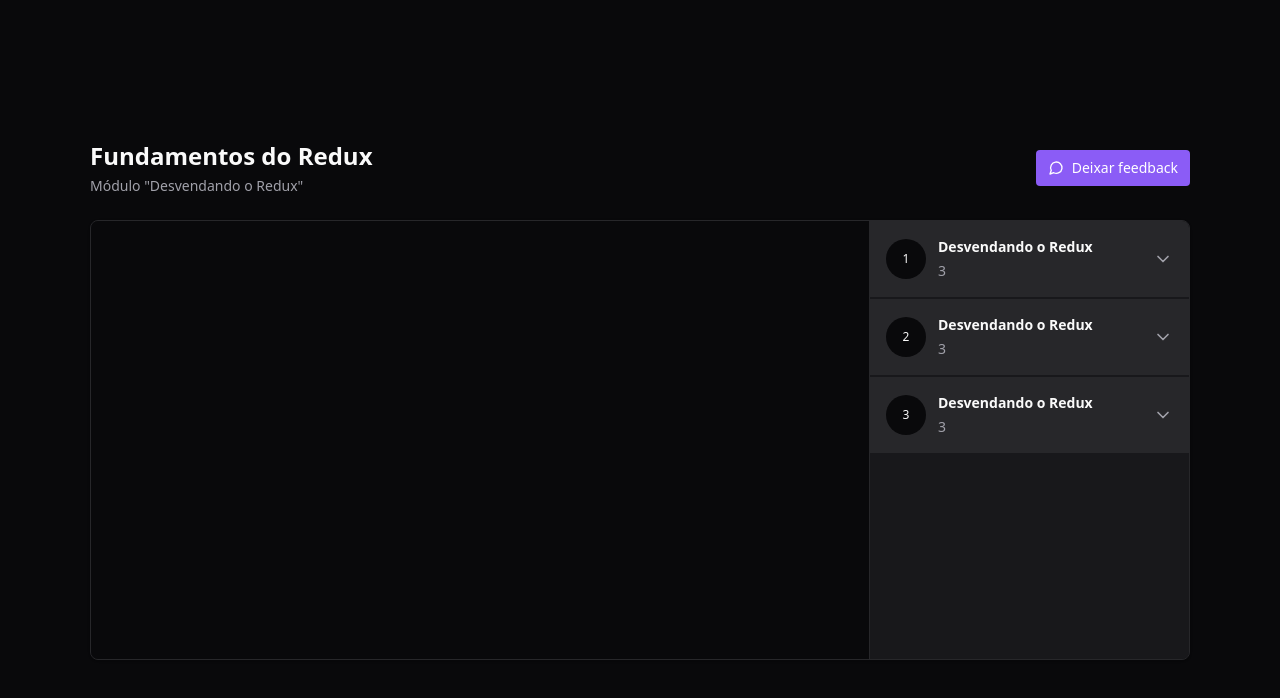
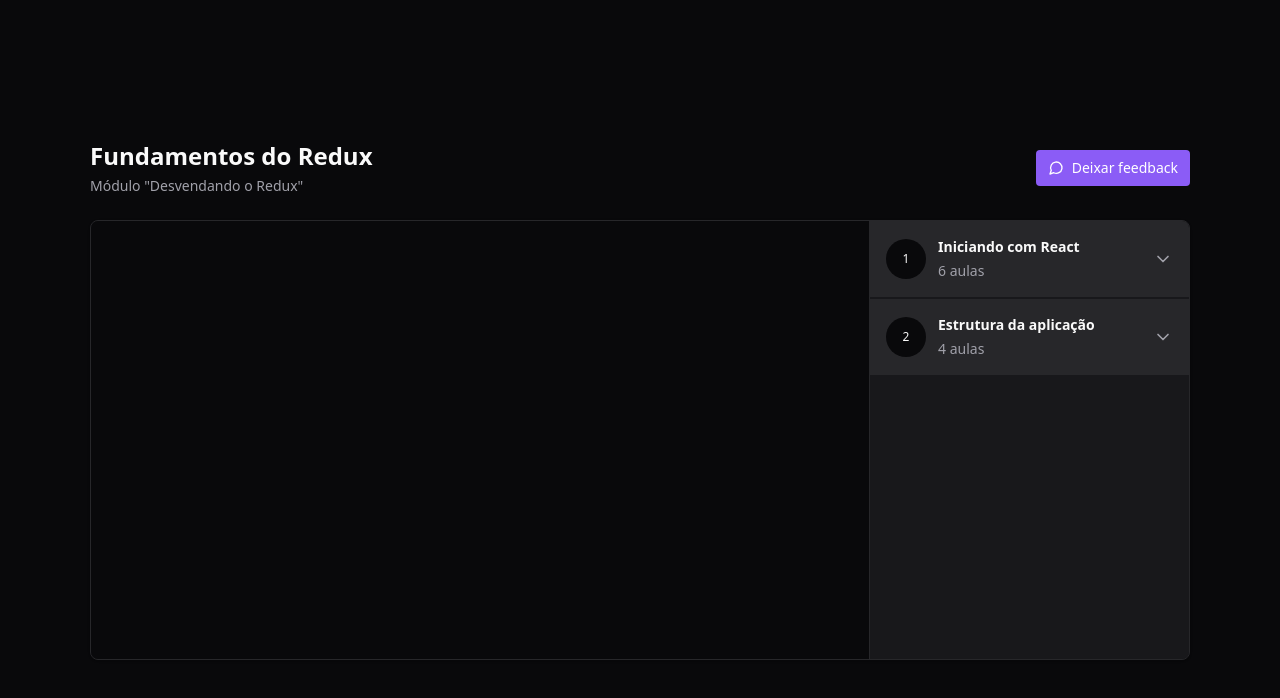
Before and after one commit to gabrieldesiderio/react-redux-zustand, a React (Vite) app: page / in a window 1280 px wide. Shown: the top 698 px of the page. Built offline with nearby package versions, Linux system fonts and the light colour scheme.

Commit message:
create player slice

```diff
--- a/src/components/Module.tsx
+++ b/src/components/Module.tsx
@@ -2,6 +2,7 @@
 
 import { ChevronDown } from "lucide-react";
 import { Lesson } from "./Lesson";
+import { useAppSelector } from '../store';
 
 interface ModuleProps {
   moduleIndex: number
@@ -10,6 +11,8 @@
 }
 
 export function Module({ moduleIndex, title, amountOfLessons }: ModuleProps) {
+  const lessons = useAppSelector(store => store.player.course.modules[moduleIndex].lessons);
+
   return (
     <Collapsible.Root className='group'>
       <Collapsible.Trigger className='flex w-full items-center gap-3 bg-zinc-800 p-4'>
@@ -18,7 +21,7 @@
         </div>
         <div className='flex flex-col gap-1 text-left'>
           <strong className='text-sm'>{title}</strong>
-          <span className='text-sm text-zinc-400'>{amountOfLessons}</span>
+          <span className='text-sm text-zinc-400'>{amountOfLessons} aulas</span>
         </div>
 
         <ChevronDown className='w-5 h-5 ml-auto text-zinc-400 group-data-[state=open]:rotate-180 transition-transform' />
@@ -26,9 +29,15 @@
 
       <Collapsible.Content>
         <nav className='relative flex flex-col gap-4 p-6'>
-          <Lesson title="Fundamentos do Redux" duration="09:13" />
-          <Lesson title="Fundamentos do Redux" duration="09:13" />
-          <Lesson title="Fundamentos do Redux" duration="09:13" />
+          {lessons.map(lesson => {
+            return (
+              <Lesson
+                key={lesson.id}
+                title={lesson.title}
+                duration={lesson.duration}
+              />
+            )
+          })}
         </nav>
       </Collapsible.Content>
   </Collapsible.Root>
--- a/src/pages/Player.tsx
+++ b/src/pages/Player.tsx
@@ -2,8 +2,11 @@
 import { Header } from '../components/Header'
 import { Video } from '../components/Video'
 import { Module } from '../components/Module'
+import { useAppSelector } from '../store'
 
 export function Player() {
+  const modules = useAppSelector(store => store.player.course.modules)
+
   return (
     <div className="h-screen bg-zinc-950 text-zinc-50 flex justify-center items-center">
       <div className="flex w-[1100px] flex-col gap-6">
@@ -21,9 +24,16 @@
             <Video />
           </div>
           <aside className='w-80 absolute top-0 bottom-0 right-0 border-l divide-y-2 divide-zinc-900 border-zinc-800 bg-zinc-900 overflow-y-scroll scrollbar scrollbar-thin scrollbar-track-zinc-950 scrollbar-thumb-zinc-800'>
-            <Module moduleIndex={0} title="Desvendando o Redux" amountOfLessons={3} />
-            <Module moduleIndex={1} title="Desvendando o Redux" amountOfLessons={3} />
-            <Module moduleIndex={2} title="Desvendando o Redux" amountOfLessons={3} />
+            {modules.map((module, index) => {
+              return (
+                <Module
+                  key={module.id}
+                  moduleIndex={index}
+                  title={module.title}
+                  amountOfLessons={module.lessons.length}
+                />
+              )
+            })}
           </aside>
         </main>
       </div>
--- a/src/store/index.ts
+++ b/src/store/index.ts
@@ -1,8 +1,11 @@
 import { configureStore } from '@reduxjs/toolkit'
 import { useSelector, TypedUseSelectorHook } from 'react-redux'
+import { player } from './slicers/player'
 
 export const store = configureStore({
-  reducer: {}
+  reducer: {
+    player,
+  }
 })
 
 export type RootState = ReturnType<typeof store.getState>
--- /dev/null
+++ b/src/store/slicers/player.ts
@@ -0,0 +1,36 @@
+import { createSlice } from "@reduxjs/toolkit";
+
+const playerSlice = createSlice({
+  name: 'player',
+  initialState: {
+    course: {
+      modules: [
+        {
+          id: '1',
+          title: 'Iniciando com React',
+          lessons: [
+            { id: 'Jai8w6K_GnY', title: 'CSS Modules', duration: '13:45' },
+            { id: 'w-DW4DhDfcw', title: 'Estilização do Post', duration: '10:05' },
+            { id: 'D83-55LUdKE', title: 'Componente: Header', duration: '06:33' },
+            { id: 'W_ATsETujaY', title: 'Componente: Sidebar', duration: '09:12' },
+            { id: 'Pj8dPeameYo', title: 'CSS Global', duration: '03:23' },
+            { id: '8KBq2vhwbac', title: 'Form de comentários', duration: '11:34' },
+          ],
+        },
+        {
+          id: '2',
+          title: 'Estrutura da aplicação',
+          lessons: [
+            { id: 'gE48FQXRZ_o', title: 'Componente: Comment', duration: '13:45' },
+            { id: 'Ng_Vk4tBl0g', title: 'Responsividade', duration: '10:05' },
+            { id: 'h5JA3wfuW1k', title: 'Interações no JSX', duration: '06:33' },
+            { id: '1G0vSTqWELg', title: 'Utilizando estado', duration: '09:12' },
+          ],
+        },
+      ],
+    }
+  },
+  reducers: {}
+})
+
+export const player = playerSlice.reducer
```
